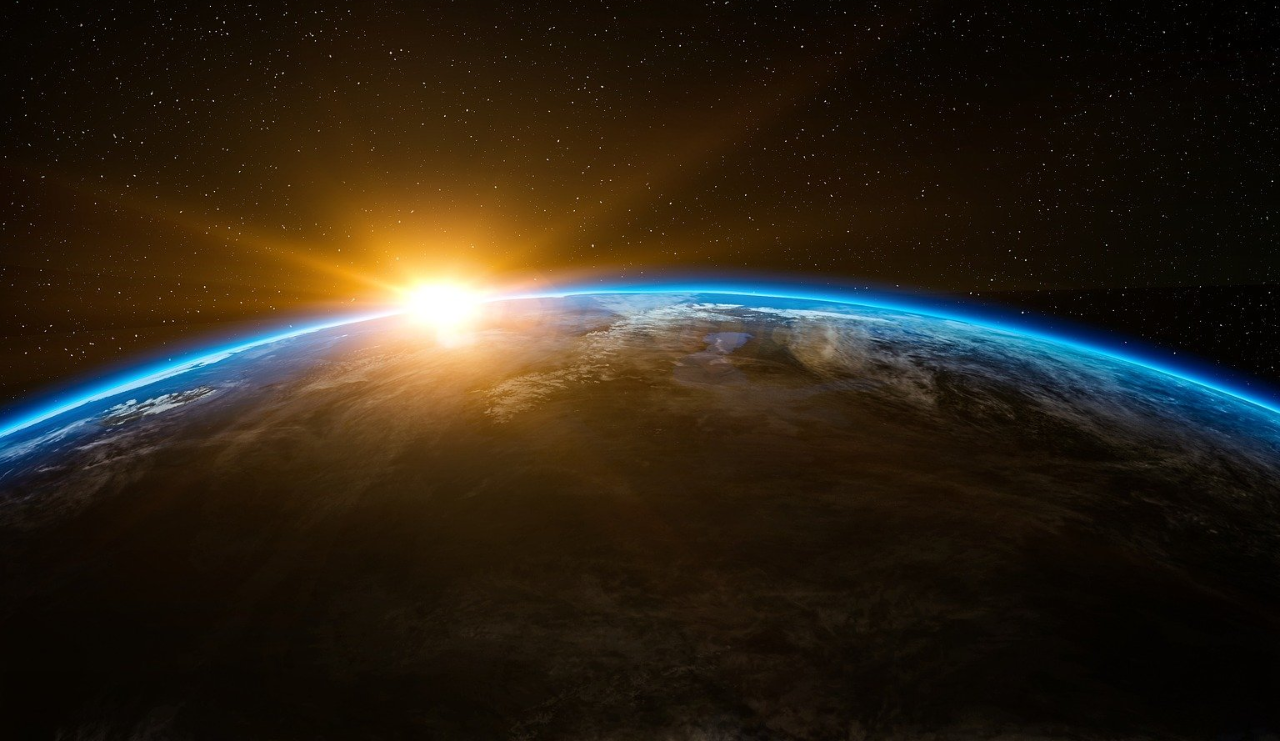
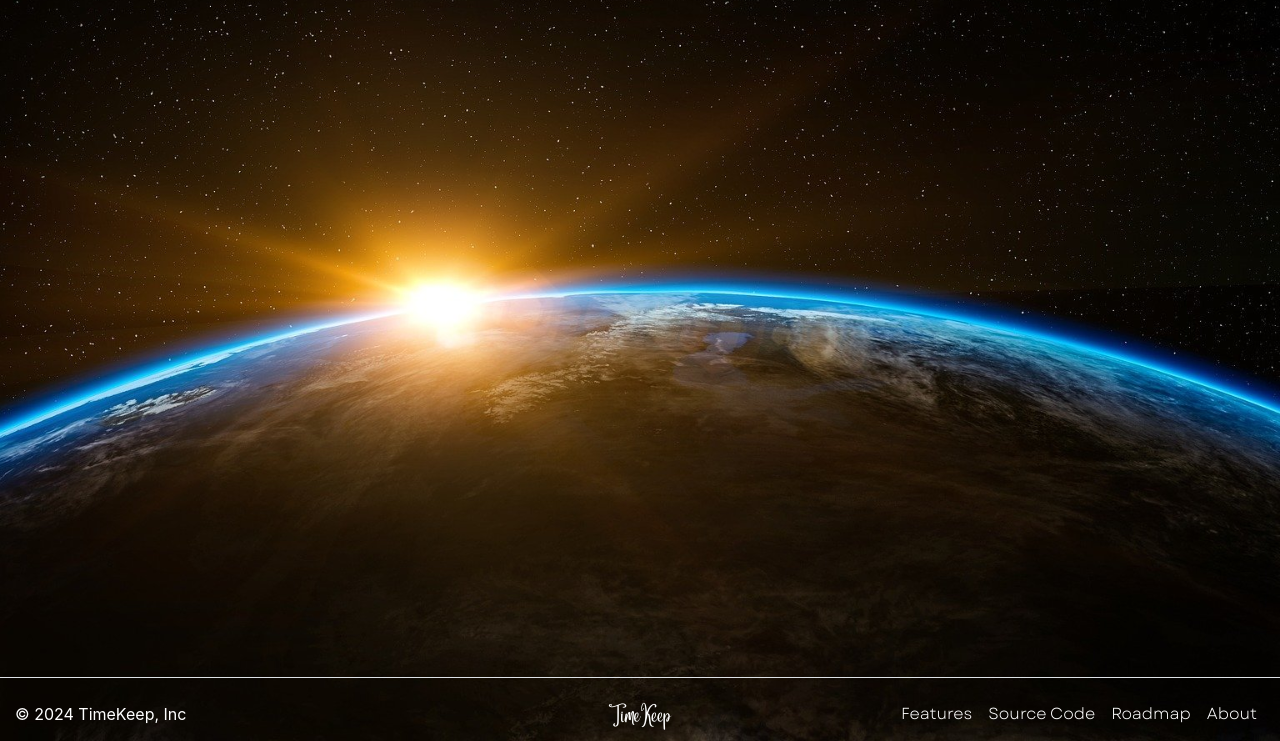
Before and after one commit to SabeerJuniad/TimeKeep, a website: page index.html in a window 1280 px wide. Shown: the part 59-800 px from the top of the page. Drawn offline with nearby package versions, Linux system fonts and the light colour scheme.

Commit message:
add footer

```diff
--- a/index.html
+++ b/index.html
@@ -15,7 +15,7 @@
   <title>TimeKeep</title>
 </head>
 
-<body class="vh-100 overflow-hidden">
+<body class="-flex flex-column min-vh-100 overflow-hidden">
 
 <!-- Navbar -->
 
@@ -43,22 +43,29 @@
   </div>
 </nav>
 
+<!-- Main Content -->
+<div class="container-fluid">
+  <!-- Add your main content here -->
 
 
+</div>
 
+<!-- Footer -->
 
+<footer class="d-flex flex-wrap justify-content-between align-items-center py-3 my-4 border-top">
+  <p id="copyright" class="col-md-4 mb-0">© 2024 TimeKeep, Inc</p>
 
+  <a href="/" id="footerlogotext" class="col-md-4 d-flex align-items-center justify-content-center mb-3 mb-md-0 me-md-auto link-dark text-decoration-none">
+    TimeKeep
+  </a>
 
-
-
-
-
-
-
-
-
-
-
+  <ul class="nav col-md-4 justify-content-end">
+    <li class="nav-item"><a href="#" class="nav-link px-2">Features</a></li>
+    <li class="nav-item"><a href="#" class="nav-link px-2">Source Code</a></li>
+    <li class="nav-item"><a href="#" class="nav-link px-2">Roadmap</a></li>
+    <li class="nav-item"><a href="#" class="nav-link px-2">About</a></li>
+  </ul>
+</footer>
 
 
   <!-- Optional JavaScript -->
@@ -68,4 +75,7 @@
   <script src="https://stackpath.bootstrapcdn.com/bootstrap/4.3.1/js/bootstrap.min.js"></script>
 </body>
 
+
+
+
 </html>
--- a/styles.css
+++ b/styles.css
@@ -36,3 +36,36 @@ body {
     font-family: "garet";
     src: url(Garet-Book.ttf) format('truetype');
 }
+
+footer {
+    position: absolute;
+    bottom: 0;
+    width: 100%;
+    height: 40px;
+  }
+
+#footerlogotext {
+    color: white;
+    font-family: AngelinaFont;
+}
+
+footer a{
+    color: white;
+    font-family: garet;
+}
+
+.nav-item .nav-link:hover {
+    color:black;
+    background-color: white;
+    border-radius: 10px;
+}
+
+.nav-item .nav-link {
+    color: white;
+    transition: color 0.3s ease;
+    font-family: garet ;
+}
+
+footer p{
+    color: white;
+}
```
